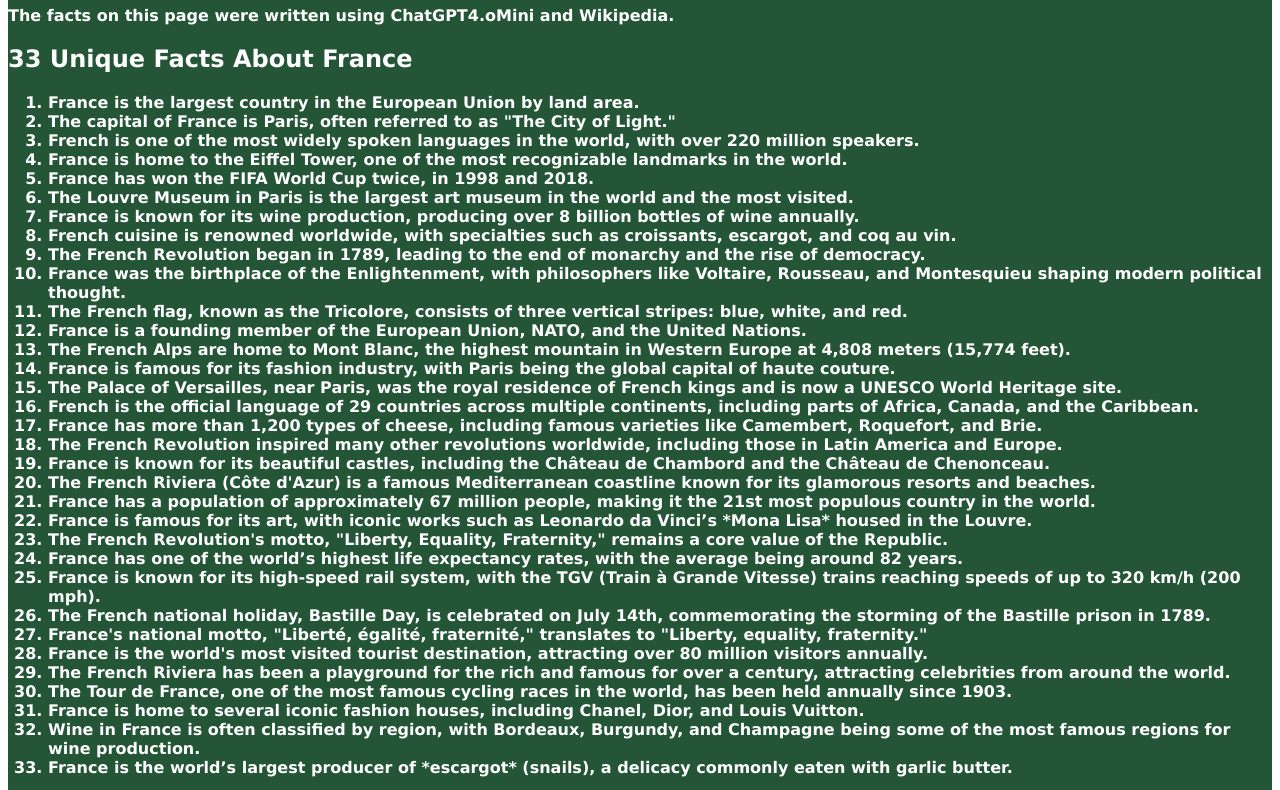
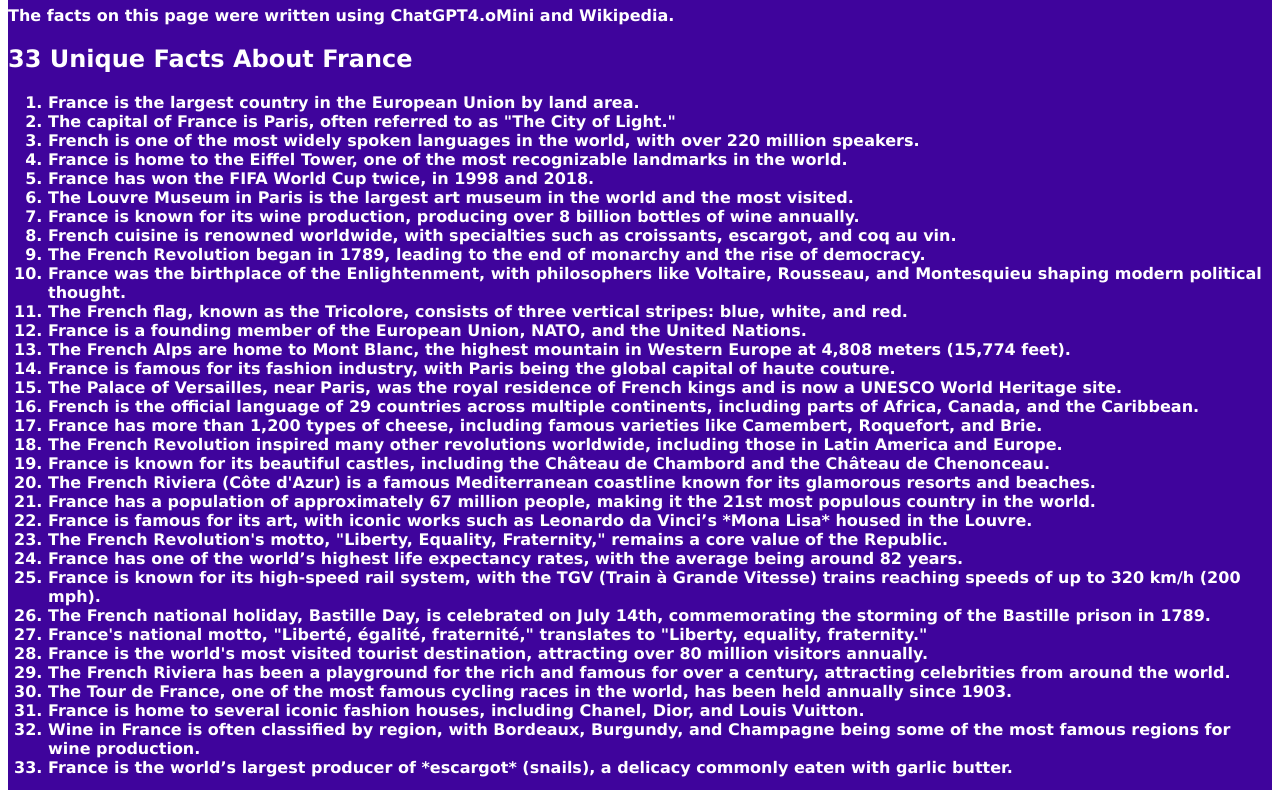
Before and after one commit to vlevsky/countries-ranked, a plain HTML site: page france.html in a window 1280 px wide. Shown: the part 107-897 px from the top of the page. Drawn offline with Linux system fonts and the light colour scheme.

Commit message:
france page background color

```diff
--- a/style.css
+++ b/style.css
@@ -98,7 +98,7 @@ color: rgb(255, 255, 255);
 }
 
 .francepage{
-    background-color: rgb(35, 85, 54);
+    background-color: rgb(63, 4, 156);
     color: rgb(255, 255, 255)
 }
 
```
